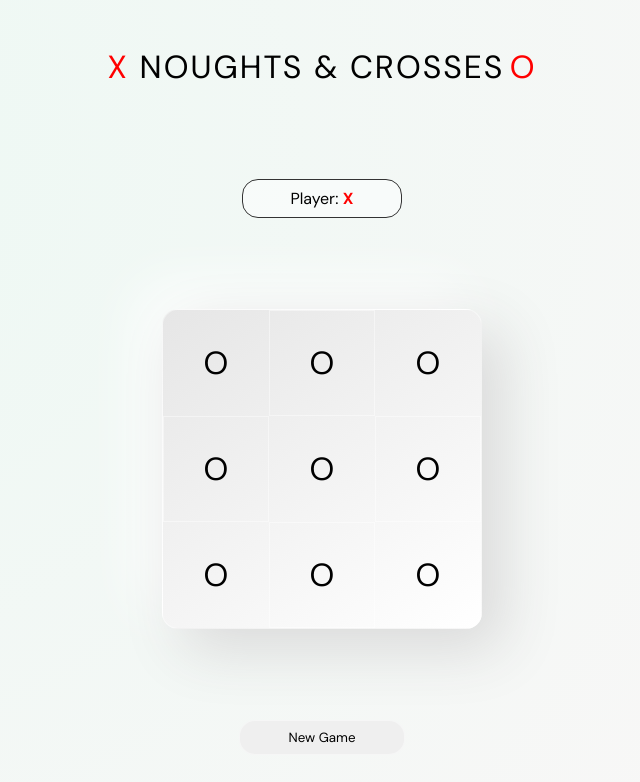
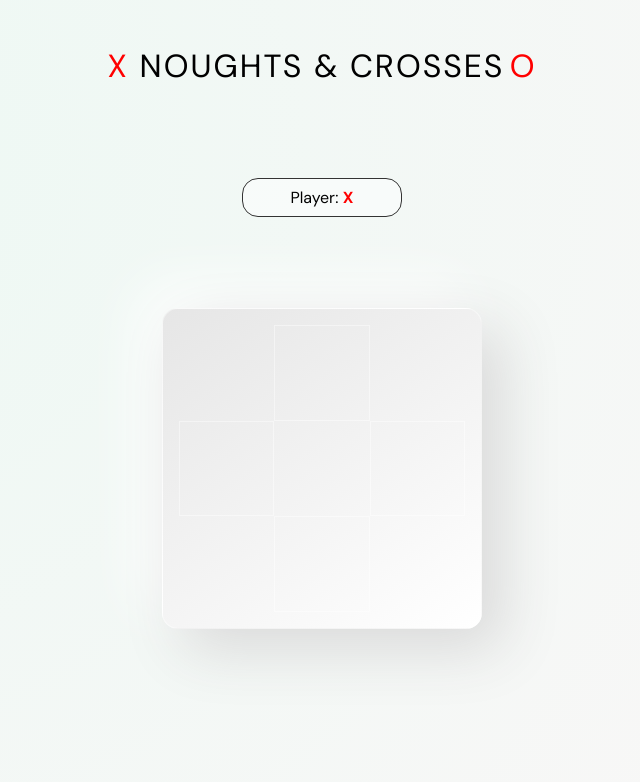
Before and after one commit to gliese-sketch/noughts-and-crosses, a website built with Parcel: page index.html in a window 1280 px wide. Shown: the whole page, without its empty margins (318-958 px from the left). Built offline with nearby package versions, Linux system fonts and the light colour scheme.

Commit message:
add utility class

```diff
--- a/assets/scss/main.scss
+++ b/assets/scss/main.scss
@@ -1,4 +1,5 @@
 @use "variables" as v;
+@import "utils";
 
 // Resets
 * {
@@ -83,6 +84,7 @@ main {
 
   display: grid;
   grid-template-columns: repeat(3, 1fr);
+  padding: 1rem;
 }
 
 .box {
@@ -102,6 +104,7 @@ main {
 .reset-btn {
   padding: 0.5rem 3rem;
   border-radius: 1rem;
-  border: 1px solid v.$smoke;
+  border: 1px solid v.$dark;
   cursor: pointer;
+  visibility: hidden;
 }
--- /dev/null
+++ b/assets/scss/utils.scss
@@ -0,0 +1,7 @@
+button.active {
+  visibility: visible;
+}
+
+.green {
+  background-color: greenyellow;
+}
--- a/index.html
+++ b/index.html
@@ -21,15 +21,15 @@
       <h1 class="heading">Noughts & Crosses</h1>
       <p class="player-status">Player: <span class="current-player">X</span></p>
       <div class="game-grid">
-        <div class="box">O</div>
-        <div class="box">O</div>
-        <div class="box">O</div>
-        <div class="box">O</div>
-        <div class="box">O</div>
-        <div class="box">O</div>
-        <div class="box">O</div>
-        <div class="box">O</div>
-        <div class="box">O</div>
+        <div class="box"></div>
+        <div class="box"></div>
+        <div class="box"></div>
+        <div class="box"></div>
+        <div class="box"></div>
+        <div class="box"></div>
+        <div class="box"></div>
+        <div class="box"></div>
+        <div class="box"></div>
       </div>
       <button class="reset-btn">New Game</button>
     </main>
--- a/src/main.js
+++ /dev/null
@@ -1 +0,0 @@
-console.log("JS Connected!");
```
